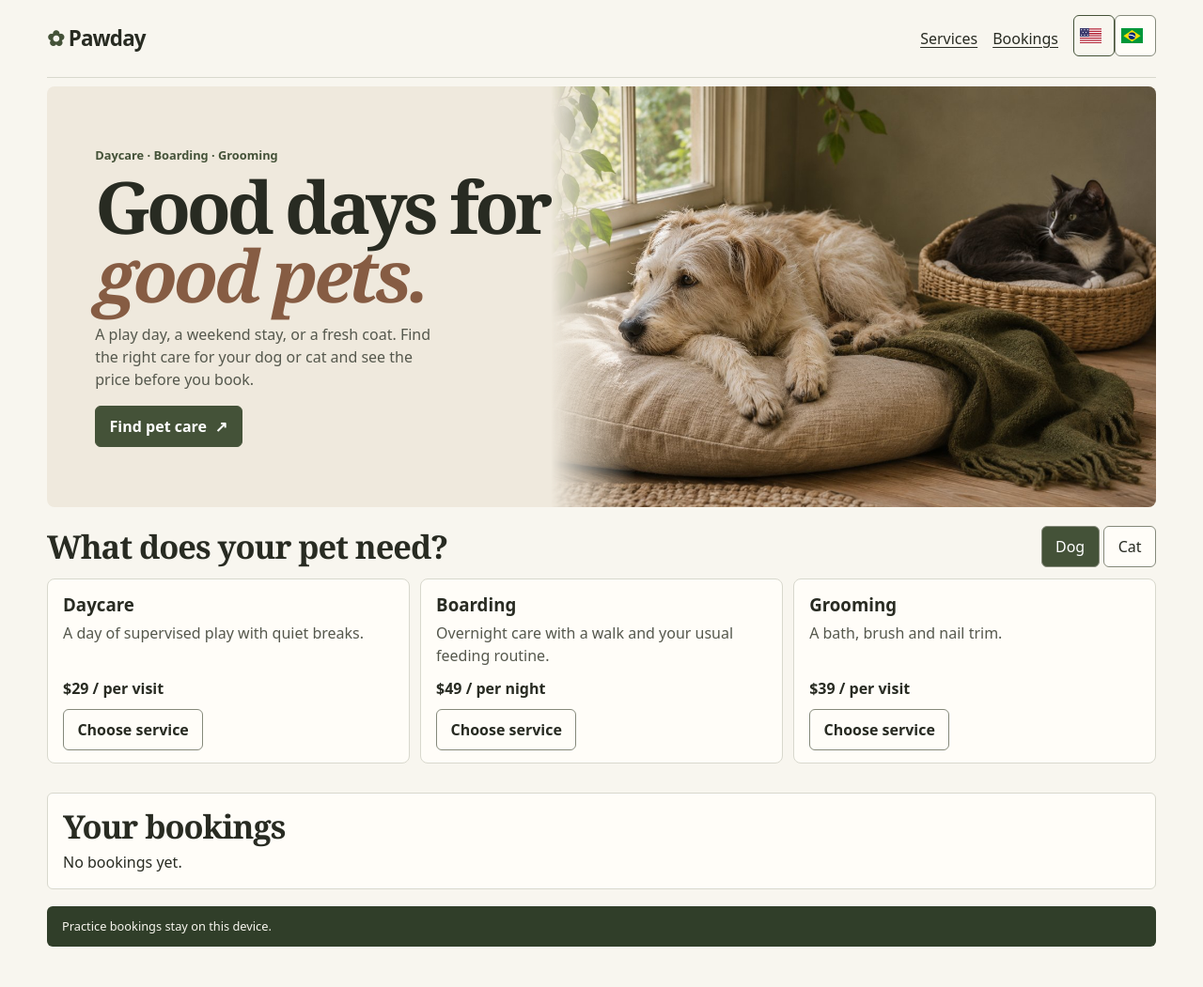
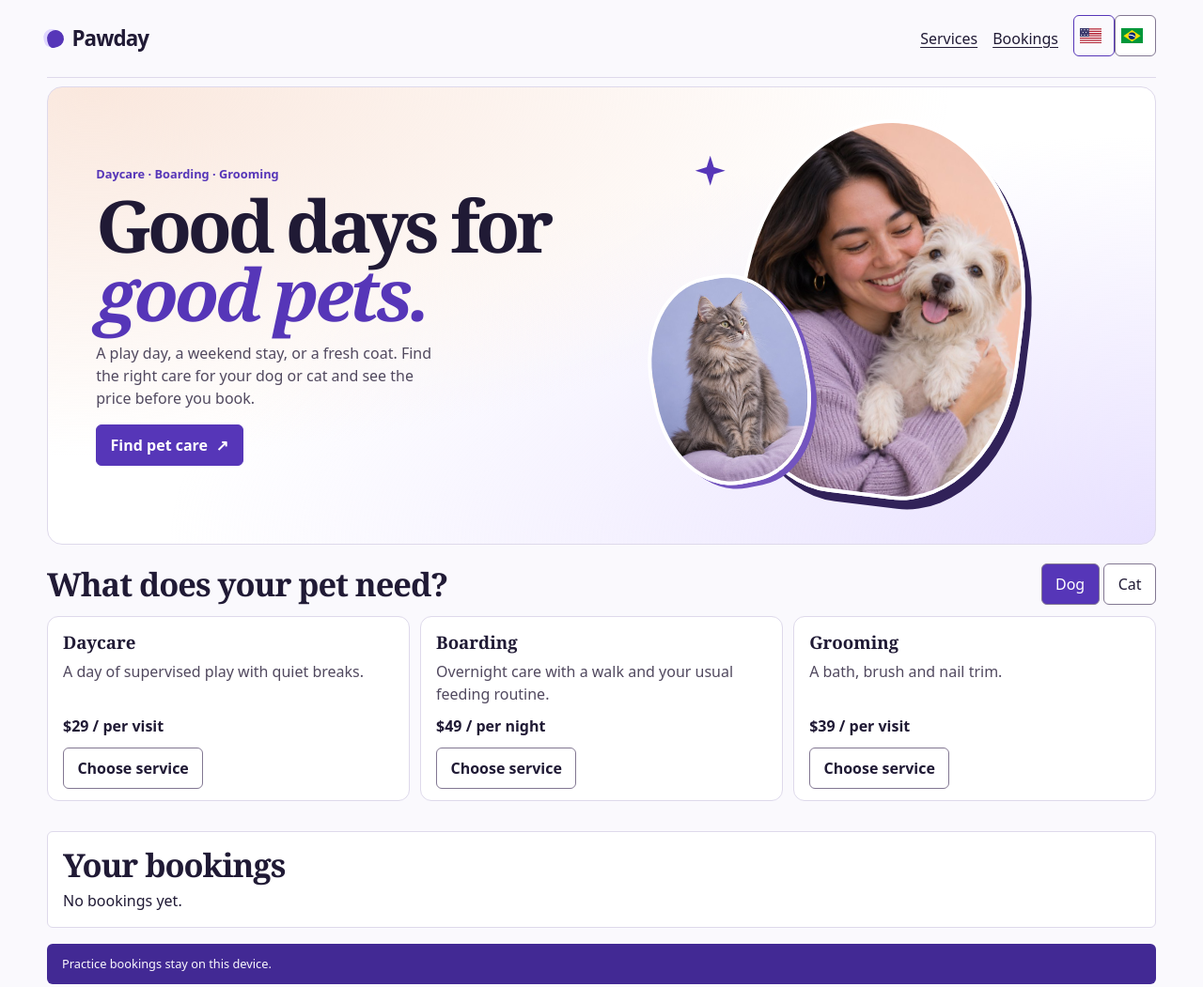
Before and after one commit to wesleybertolaia/wesbertolaia.github.io, a plain HTML site: page pawday/index.html in a window 1280 px wide. Shown: the whole page at 94% size. Before the commit the page ends 1020 px from the top, so only its background shows below. Drawn offline with Linux system fonts and the light colour scheme.

Commit message:
Style Pawday around overlapping pet portraits

```diff
--- a/pawday/index.html
+++ b/pawday/index.html
@@ -5,12 +5,12 @@
   <meta name="viewport" content="width=device-width, initial-scale=1">
   <meta name="description" content="Pawday daycare, boarding and grooming for dogs and cats.">
   <title>Pawday | Daycare, boarding & grooming</title>
-  <link rel="stylesheet" href="./pawday.css?v=olive">
+  <link rel="stylesheet" href="./pawday.css?v=portrait">
   <script src="../locale.js?v=pawday" defer></script>
   <script src="./pawday.js" defer></script>
 </head>
 <body>
-  <header class="wrap top"><a class="brand" href="./"><span aria-hidden="true">✿</span> Pawday</a><nav><a href="#services">Services</a><a href="#bookings">Bookings</a><span data-language-menu></span></nav></header>
+  <header class="wrap top"><a class="brand" href="./"><span class="brand-mark" aria-hidden="true"></span> Pawday</a><nav><a href="#services">Services</a><a href="#bookings">Bookings</a><span data-language-menu></span></nav></header>
   <main class="wrap">
     <section class="hero" aria-labelledby="headline">
       <div class="hero-copy"><p class="kicker">Daycare · Boarding · Grooming</p>
@@ -18,7 +18,11 @@
         <p>A play day, a weekend stay, or a fresh coat. Find the right care for your dog or cat and see the price before you book.</p>
         <a class="button" href="#services">Find pet care <span aria-hidden="true">↗</span></a>
       </div>
-      <figure class="portrait"><img src="./pawday-lounge.jpg" alt="" width="1200" height="800" fetchpriority="high"></figure>
+      <figure class="portrait" aria-hidden="true">
+        <div class="pet-photo dog-photo"><img src="./pawday-portraits.jpg" alt="" width="1200" height="800" fetchpriority="high"></div>
+        <div class="pet-photo cat-photo"><img src="./pawday-portraits.jpg" alt="" width="1200" height="800"></div>
+        <span class="portrait-spark"></span>
+      </figure>
     </section>
     <section id="services" aria-labelledby="services-title">
       <div class="section-head"><h2 id="services-title">What does your pet need?</h2>
--- a/pawday/pawday.css
+++ b/pawday/pawday.css
@@ -1,14 +1,14 @@
 * { box-sizing: border-box; }
 [hidden] { display: none !important; }
 :root {
-  --paper: #f8f6ef;
-  --surface: #fffdf8;
-  --ink: #282b22;
-  --muted: #55584d;
-  --olive: #445238;
-  --olive-hover: #303e29;
-  --line: #d8d8cd;
-  --control-line: #85897a;
+  --paper: #faf9fd;
+  --surface: #fff;
+  --ink: #201a35;
+  --muted: #51495f;
+  --violet: #5636b8;
+  --violet-hover: #422994;
+  --line: #ded9eb;
+  --control-line: #827792;
   color: var(--ink);
   background: var(--paper);
   font: 16px/1.5 system-ui, sans-serif;
@@ -17,22 +17,32 @@ body { margin: 0; }
 .wrap { width: min(1180px,calc(100% - 2rem)); margin: auto; }
 header.top,header nav,.section-head,.actions { display: flex; align-items: center; justify-content: space-between; gap: .65rem 1rem; flex-wrap: wrap; }
 header.top { padding: 1rem 0; margin-bottom: .55rem; border-bottom: 1px solid var(--line); }
-.brand { font-size: 1.4rem; font-weight: 850; text-decoration: none; letter-spacing: -.04em; }
-.brand span { color: var(--olive); }
+.brand { display: inline-flex; align-items: center; gap: .5rem; font-size: 1.4rem; font-weight: 850; text-decoration: none; letter-spacing: -.04em; }
+.brand-mark {
+  display: inline-block;
+  width: 1.15rem;
+  aspect-ratio: 1;
+  border-radius: 50% 50% 50% 30%;
+  background: var(--violet);
+  box-shadow: -.2rem -.14rem 0 #dfd6ff;
+  transform: rotate(-18deg);
+}
 a { color: inherit; text-underline-offset: .2em; }
 header nav a { padding-block: .5rem; }
 button,select,input { color: inherit; font: inherit; }
 button,.button { min-height: 44px; border: 1px solid var(--control-line); border-radius: 6px; padding: .45rem .9rem; background: var(--surface); cursor: pointer; }
-.button { display: inline-flex; align-items: center; gap: .55rem; background: var(--olive); border-color: var(--olive); color: white; text-decoration: none; font-weight: 720; }
-.button:hover { background: var(--olive-hover); }
-:focus-visible { outline: 3px solid var(--olive); outline-offset: 3px; }
+.button { display: inline-flex; align-items: center; gap: .55rem; background: var(--violet); border-color: var(--violet); color: white; text-decoration: none; font-weight: 720; }
+.button:hover { background: var(--violet-hover); }
+:focus-visible { outline: 3px solid var(--violet); outline-offset: 3px; }
 .hero {
   display: grid;
   grid-template-columns: minmax(0, 1fr) minmax(0, 1.2fr);
   align-items: stretch;
   overflow: hidden;
-  border-radius: 8px;
-  background: #efe9dd;
+  border: 1px solid var(--line);
+  border-radius: 16px;
+  background: radial-gradient(ellipse at 4% 0%, #fae8de, transparent 57%),
+    radial-gradient(ellipse at 100% 100%, #e8e1ff, transparent 63%), #fff;
 }
 .hero-copy {
   position: relative;
@@ -42,28 +52,62 @@ button,.button { min-height: 44px; border: 1px solid var(--control-line); border
   padding-right: 0;
 }
 h1,h2,h3,p,figure { margin: 0; }
-.kicker { font-weight: 700; font-size: .8rem; color: var(--olive); }
+.kicker { font-weight: 700; font-size: .8rem; color: var(--violet); }
 h1 { margin: .55rem 0 .85rem; max-width: 12ch; font: 600 clamp(2.6rem,6vw,6rem)/.95 Georgia,serif; letter-spacing: -.055em; }
-h1 em { color: #865c43; }
+h1 em { color: var(--violet); }
 .hero-copy > p:not(.kicker) { max-width: 39ch; color: var(--muted); }
 .hero .button { margin-top: 1rem; }
-.portrait { position: relative; min-height: clamp(260px, 35vw, 455px); min-width: 0; }
-.portrait img {
+.portrait {
+  position: relative;
+  align-self: center;
+  justify-self: center;
+  width: min(94%, 480px);
+  min-height: clamp(280px, 38vw, 490px);
+}
+.pet-photo {
+  position: absolute;
+  overflow: hidden;
+  aspect-ratio: 3 / 4;
+  border: 4px solid white;
+  box-shadow: 8px 9px 0 #312259;
+}
+.pet-photo img {
   display: block;
+  width: 200%;
+  max-width: none;
+  height: 100%;
+}
+.dog-photo {
+  width: min(63%, 325px);
+  right: 12%;
+  top: 50%;
+  border-radius: 50% 50% 39% 39%;
+  transform: translateY(-52%) rotate(7deg);
+}
+.cat-photo {
+  width: min(35%, 170px);
+  left: 5%;
+  bottom: 13%;
+  border-radius: 46% 46% 45% 45%;
+  transform: rotate(-11deg);
+  box-shadow: 5px 5px 0 #7354bf;
+}
+.cat-photo img { transform: translateX(-50%); }
+.portrait-spark {
   position: absolute;
-  inset: 0;
-  width: 100%;
-  height: 100%;
-  object-fit: cover;
-  object-position: center;
-  mask-image: linear-gradient(to right, transparent, black 14%);
+  inset: 15% auto auto 15%;
+  width: clamp(17px, 3vw, 32px);
+  aspect-ratio: 1;
+  background: var(--violet);
+  clip-path: polygon(50% 0, 62% 38%, 100% 50%, 62% 62%, 50% 100%, 38% 62%, 0 50%, 38% 38%);
 }
 #services { padding: 1.25rem 0; }
 .section-head h2,h2 { font: 600 clamp(1.45rem,3vw,2.15rem)/1.1 Georgia,serif; letter-spacing: -.03em; }
 .species { display: flex; gap: .3rem; }
-.species button[aria-pressed=true] { background: var(--olive); color: #fff; }
+.species button[aria-pressed=true] { background: var(--violet); color: #fff; }
 .services { display: grid; grid-template-columns: repeat(auto-fit,minmax(min(100%,210px),1fr)); gap: .7rem; margin-top: .75rem; }
-.service { border: 1px solid var(--line); border-radius: 8px; padding: .8rem 1rem; background: var(--surface); }
+.service { border: 1px solid var(--line); border-radius: 12px; padding: .8rem 1rem; background: var(--surface); }
+.service h3 { font-family: Georgia, serif; }
 .service p { margin-block: .3rem .65rem; color: var(--muted); }
 .booking { margin-block: .7rem 1.1rem; border: 1px solid var(--line); border-radius: 6px; background: var(--surface); padding: 1rem; }
 .booking h2 { margin-bottom: .45rem; }
@@ -74,20 +118,24 @@ input,select { min-height: 44px; width: 100%; min-width: 0; padding: .35rem; bor
 dl { display: grid; grid-template-columns: auto 1fr; gap: .35rem .65rem; }
 dd { margin: 0; }
 .record { display: flex; gap: .6rem; justify-content: space-between; align-items: center; flex-wrap: wrap; padding: .6rem 0; border-top: 1px solid var(--line); }
-footer.wrap { padding: .75rem 1rem; margin-bottom: .75rem; border-radius: 6px; background: var(--olive-hover); color: var(--paper); font-size: .8rem; }
+footer.wrap { padding: .75rem 1rem; margin-bottom: .75rem; border-radius: 6px; background: var(--violet-hover); color: var(--paper); font-size: .8rem; }
 header .language-toggle { display: inline-flex; }
 header .language-toggle button { padding: .35rem; min-width: 44px; }
 header .language-toggle svg { display: block; width: 23px; }
-header .language-toggle button[aria-pressed=true] { background: var(--paper); border-color: var(--olive); }
+header .language-toggle button[aria-pressed=true] { background: var(--paper); border-color: var(--violet); }
 @media (max-width: 610px) {
   .hero { grid-template-columns: 1fr; }
   .hero-copy { padding: 1.2rem; }
-  .portrait { min-height: clamp(155px, 47vw, 245px); }
-  .portrait img { mask-image: linear-gradient(to bottom, transparent, black 14%); }
+  .portrait { width: min(85%, 340px); min-height: clamp(220px, 66vw, 310px); }
+  .dog-photo { width: 60%; }
+}
+@media (max-width: 380px) {
+  header.top nav { width: 100%; }
+  header [data-language-menu] { margin-inline-start: auto; }
 }
 .service strong { display: block; margin-bottom: .65rem; }
 .service button { background: var(--surface); font-weight: 650; }
-.service button:hover { border-color: var(--olive); background: var(--paper); }
+.service button:hover { border-color: var(--violet); background: var(--paper); }
 #booking-error:empty { display: none; }
 #review .actions { justify-content: flex-start; margin-top: .75rem; }
 .service { display: flex; flex-direction: column; align-items: flex-start; }
@@ -102,7 +150,8 @@ header .language-toggle button[aria-pressed=true] { background: var(--paper); bo
   .hero h1 { font-size: clamp(2.2rem, 5.5vw, 3.65rem); margin-block: .35rem .55rem; }
   .hero-copy > p:not(.kicker) { font-size: .875rem; line-height: 1.4; }
   .hero .button { margin-top: .65rem; }
-  .portrait { min-height: 248px; }
+  .portrait { width: min(90%, 328px); min-height: 285px; }
+  .dog-photo { width: 60%; }
   #services { padding-block: .6rem; }
   .services { margin-top: .45rem; }
   .service { padding: .55rem .7rem; }
--- a/style.css
+++ b/style.css
@@ -384,7 +384,7 @@ iframe { display: block; width: 100%; height: 640px; border: 0; border-top: 1px
 .turnaround-evidence { margin-top: 1.65rem; }
 @media (max-width:600px) { .work-pair { grid-template-columns: 1fr; } }
 
-.project-card:nth-child(4) { --project-accent: #c8d2a3; --project-shade: #30382a; }
+.project-card:nth-child(4) { --project-accent: #b7adff; --project-shade: #31294a; }
 .project-card:nth-child(5) { --project-accent: #d5f587; --project-shade: #243929; }
 .art-pawday::before {
   inset: 25px auto auto 21px;
```
Also changed, not shown: index.html (+2 -2 lines), pawday/pawday-lounge.jpg (deleted), pawday/pawday-portraits.jpg (added).
